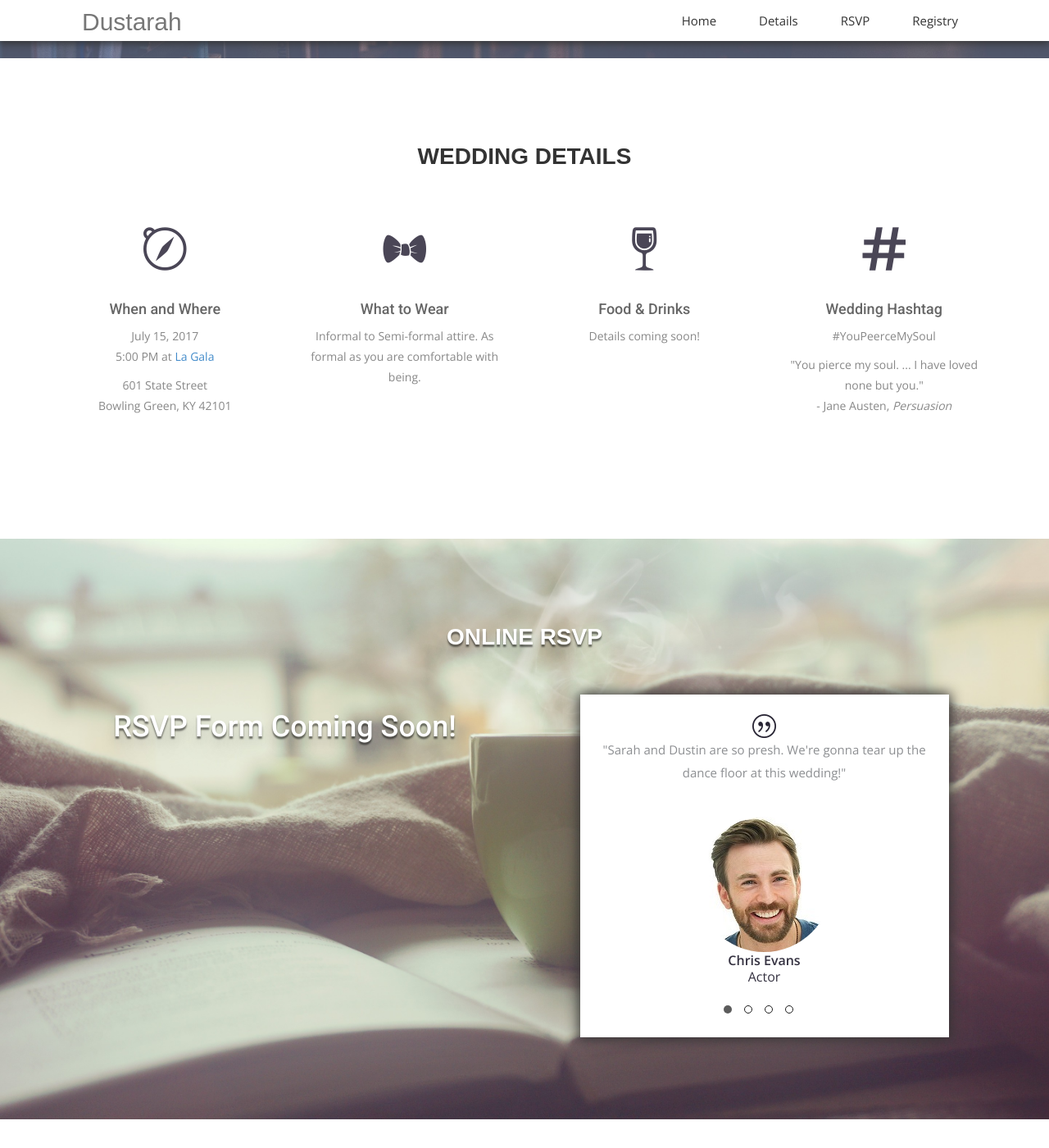
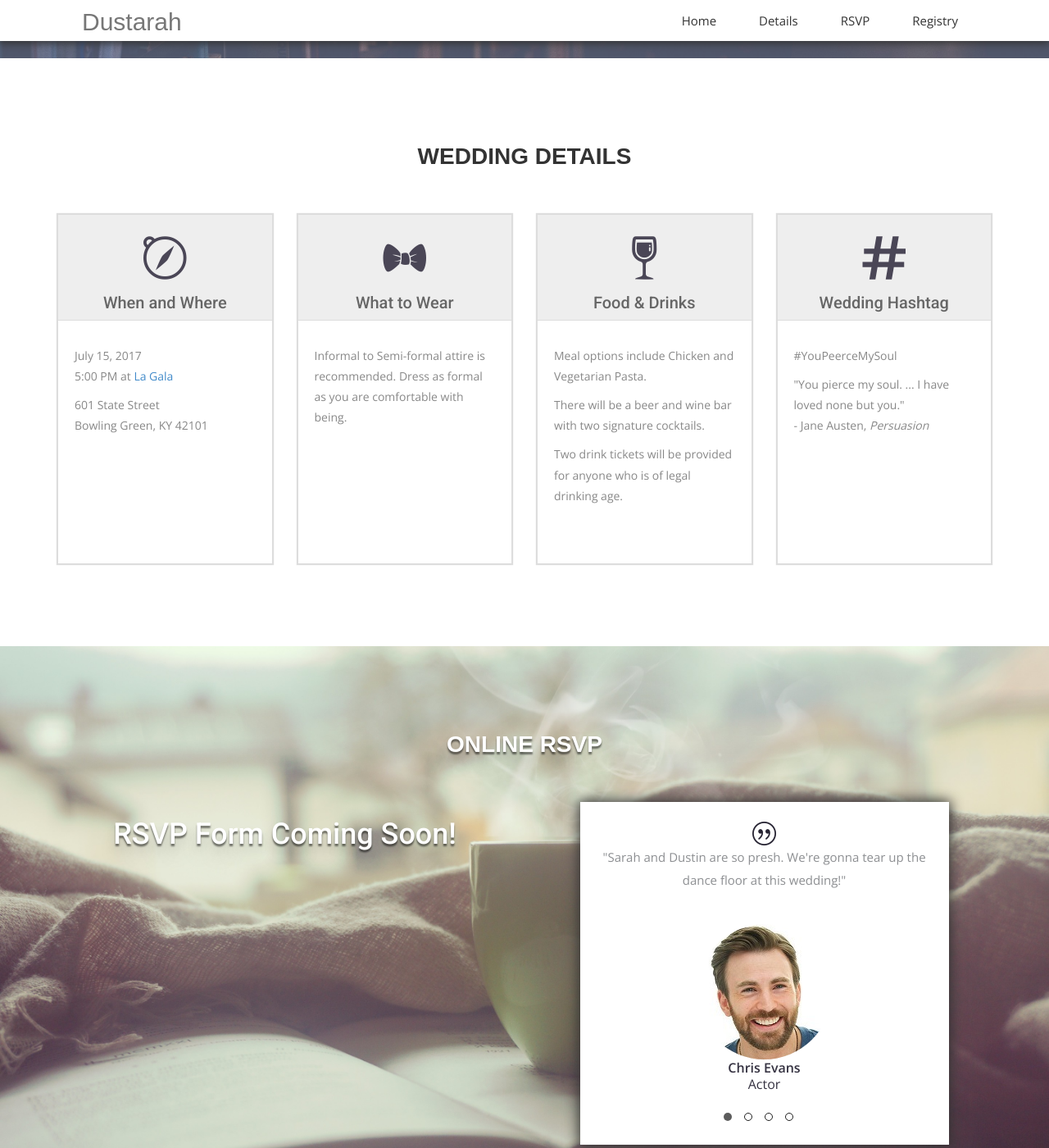
Before and after one commit to dustinpeerce/dustarah, a Jekyll site: the page built from index.html, in a window 1280 px wide and 1400 px high, scrolled down 729 px. Shown: the whole window at 82% size. Built offline with Jekyll 4.4.1, drawn with Linux system fonts in a browser that asks for light colours; nearby versions of some CDN libraries; some web fonts are replaced.

Commit message:
New Card Style Wedding Details

```diff
--- a/_includes/head.html
+++ b/_includes/head.html
@@ -23,7 +23,6 @@
 
 <!-- Js -->
 <script src="//ajax.googleapis.com/ajax/libs/jquery/1.10.2/jquery.min.js"></script>
-<script async defer src="https://maps.googleapis.com/maps/api/js?key=AIzaSyCQ9ojDXX9TvR4N364pjSGeOuXSn34JP9U&callback=initMap"></script>
 <script>window.jQuery || document.write('<script src="js/vendor/jquery-1.10.2.min.js"><\/script>')</script>
 <script src="{{ site.baseurl }}/js/bootstrap.min.js"></script>
 <script src="{{ site.baseurl }}/js/owl.carousel.min.js"></script>
@@ -32,6 +31,8 @@
 <script src="{{ site.baseurl }}/js/jquery.counterup.js"></script>
 <!-- Scrolling Nav JavaScript -->
 <script src="{{ site.baseurl }}/js/jquery.easing.min.js"></script>
+<!-- Equal Height JavaScript -->
+<script src="{{ site.baseurl }}/js/jquery.matchHeight.js" type="text/javascript"></script>
 
 
 <script src="{{ site.baseurl }}/js/main.js"></script>
--- a/css/airspace.css
+++ b/css/airspace.css
@@ -260,13 +260,26 @@ font header .navbar-default .navbar-nav li a:hover {
 #details .service-item {
   text-align: center;
   padding-bottom: 50px;
+  border: 1px solid #ddd;
+  box-shadow: 0 0 1px 1px #ddd;
 }
 #details .service-item i {
   font-size: 60px;
   color: #4A4656;
 }
+#details .service-item .card-header {
+  border-bottom: 1px solid #ddd;
+  background: #eee;
+  width: 100%;
+  display: block;
+  padding: 10px 20px;
+}
+#details .service-item .card-body {
+  text-align: left;
+  padding: 20px;
+}
 #details .service-item h4 {
-  padding-top: 20px;
+  font-size: 20px;
   margin: 0;
   color: #666;
 }
--- a/index.html
+++ b/index.html
@@ -29,35 +29,53 @@ permalink: /
 
       <div class="col-md-3">
         <div class="service-item">
-          <i class="ion-compass"></i>
-          <h4>When and Where</h4>
+          <div class="card-header">
+            <i class="ion-compass"></i><h4>When and Where</h4>
+          </div>
+          <div class="card-body">
             <p>July 15, 2017 <br>
             5:00 PM at <a href="https://www.lagalabg.com/" target="_blank">La Gala</a></p>
             <p>601 State Street<br>
             Bowling Green, KY 42101 </p>
           </div>
         </div>
+      </div>
       <div class="col-md-3">
         <div class="service-item">
-          <i class="ion-bowtie"></i>
-          <h4>What to Wear</h4>
-          <p>Informal to Semi-formal attire. As formal as you are comfortable with being.</p>
+          <div class="card-header">
+            <i class="ion-bowtie"></i><h4>What to Wear</h4>
+          </div>
+          <div class="card-body">
+            <p>Informal to Semi-formal attire is recommended. Dress as formal as you are comfortable with being.</p>
+          </div>
         </div>
       </div>
       <div class="col-md-3">
         <div class="service-item">
-          <i class="ion-wineglass"></i>
-          <h4>Food & Drinks</h4>
-          <p>Details coming soon!</p>
+          <div class="card-header">
+            <i class="ion-wineglass"></i><h4>Food & Drinks</h4>
+          </div>
+          <div class="card-body">
+            <p>Meal options include Chicken and Vegetarian Pasta.</p>
+            <p>
+              There will be a beer and wine bar with two signature cocktails.
+            </p>
+            <p>
+              Two drink tickets will be provided for anyone who is of legal drinking age.
+            </p>
+          </div>
         </div>
       </div>
       <div class="col-md-3">
         <div class="service-item">
-          <i class="icon ion-pound"></i>
-          <h4>Wedding Hashtag</h4>
+          <div class="card-header">
+            <i class="ion-pound"></i><h4>Wedding Hashtag</h4>
+          </div>
+          <div class="card-body">
             <p>#YouPeerceMySoul</p>
             <p>"You pierce my soul. ... I have loved none but you."<br>
             - Jane Austen, <em>Persuasion</em></p>
+          </div>
         </div>
       </div>
 
@@ -168,6 +186,5 @@ permalink: /
 
 <!-- Wrapper Start -->
 <section id="map-section">
-  <!--<div id="map"></div>-->
   <iframe src="https://www.google.com/maps/embed?pb=!1m18!1m12!1m3!1d3186.5998771470636!2d-86.43945918378768!3d36.995482979908864!2m3!1f0!2f0!3f0!3m2!1i1024!2i768!4f13.1!3m3!1m2!1s0x8865ef48458636cd%3A0x6116128e82829457!2s601+State+St%2C+Bowling+Green%2C+KY+42101!5e0!3m2!1sen!2sus!4v1492650101536" width="100%" height="450" frameborder="0" style="border:0" allowfullscreen></iframe>
 </section>
--- a/js/main.js
+++ b/js/main.js
@@ -1,5 +1,9 @@
 $(document).ready(function(){
 
+	// Equal Height Service Items
+	$(function() {
+		$('.service-item').matchHeight();
+	});
 
 	$("#portfolio-contant-active").mixItUp();
 
@@ -81,41 +85,4 @@ $(document).ready(function(){
 		this.play();
 	}, false);
 
-
-	// google map
-	window.initMap = function() {
-        var uluru = {lat: 36.995483, lng: -86.437271};
-
-        var map = new google.maps.Map(document.getElementById('map'), {
-          zoom: 15,
-          scrollwheel: false,
-          center: uluru
-        });
-
-        var marker = new google.maps.Marker({
-          position: uluru,
-          map: map
-        });
-
-        var contentString = '<p><strong>La Gala</strong><br>' +
-        					'601 State Street<br>' +
-        					'Bowling Green, KY 42101</p>';
-
-        var infowindow = new google.maps.InfoWindow({
-          content: contentString
-        });
-
-        marker.addListener('click', function() {
-          infowindow.open(map, marker);
-        });
-
-        infowindow.open(map, marker);
-    }
-
-	// Counter
-	$('.counter').counterUp({
-        delay: 10,
-        time: 1000
-    });
-
 });
```
Also changed, not shown: js/jquery.matchHeight.js (added). Lines whose indentation alone changed are shown as unchanged.
